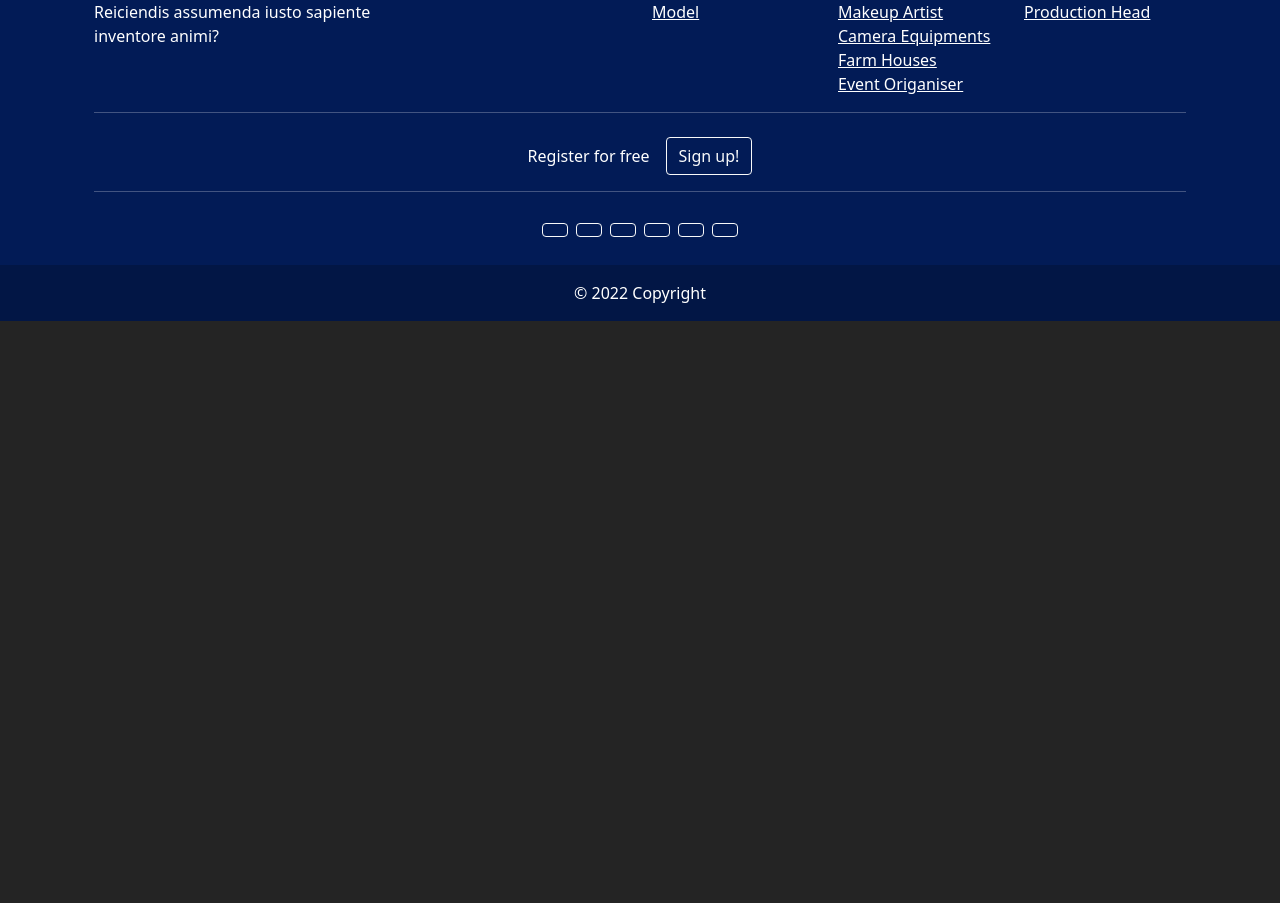
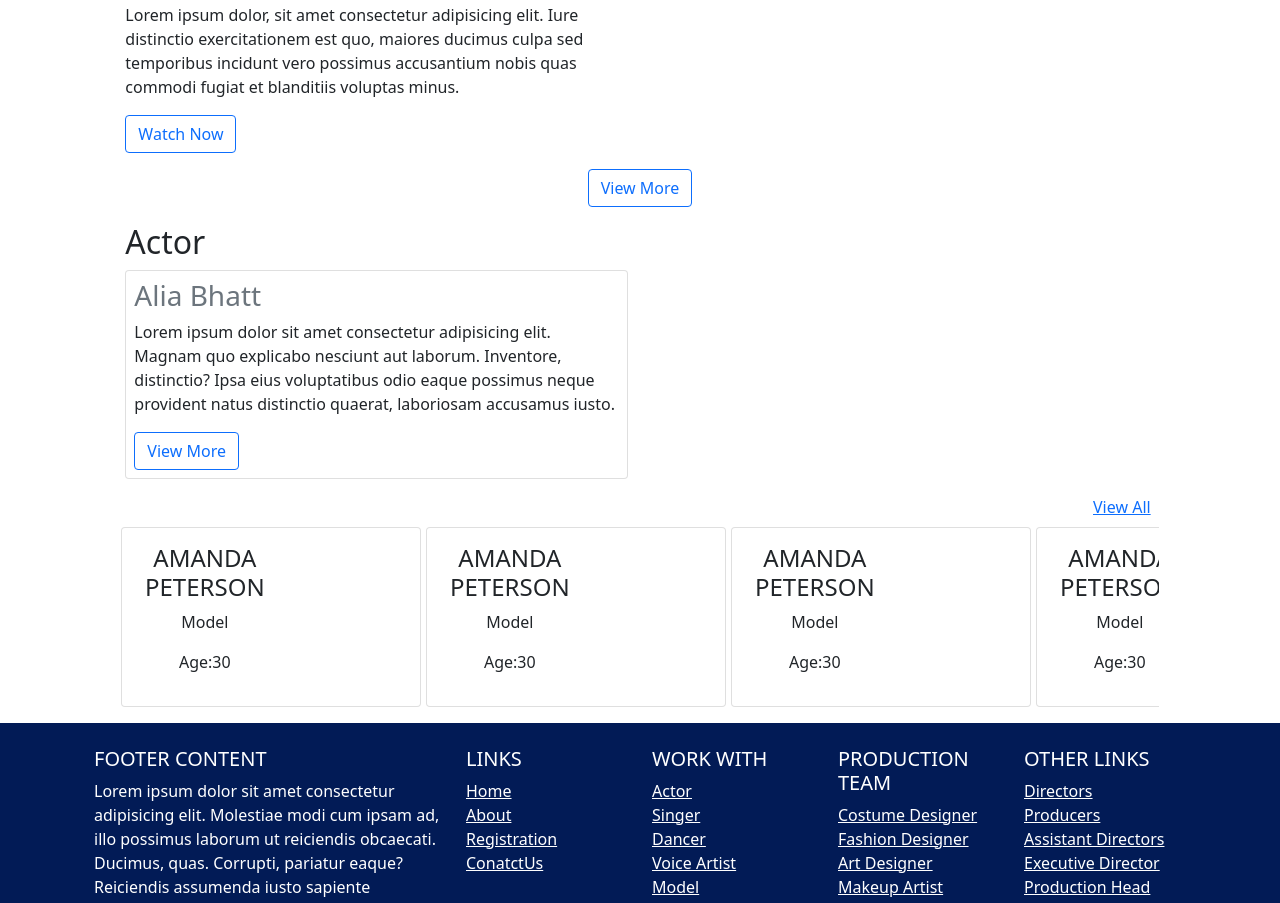
Before and after one commit to vinaysharma7503/ProBunny-Web, a React (Vite) app: page / in a window 1280 px wide. Shown: the part 1419-2322 px from the top of the page. Before the commit the page ends 1740 px from the top, so only its background shows below. Built offline with nearby package versions, Linux system fonts and the light colour scheme.

Commit message:
minor page update

```diff
--- a/src/Pages/Home/Home.scss
+++ b/src/Pages/Home/Home.scss
@@ -17,3 +17,18 @@
         border-radius: 0px 15px 15px 0px;
     }
 }
+
+.wrapper{
+    display: flex;
+    overflow-x: auto;
+    -ms-overflow-style: none;  /* IE and Edge */
+    scrollbar-width: none;
+
+    ::-webkit-scrollbar{
+       display: none;
+    }
+    .card{
+        margin-right: 5px;
+        min-width: 300px;
+    }
+}
--- a/src/Pages/Home/Home.tsx
+++ b/src/Pages/Home/Home.tsx
@@ -1,4 +1,5 @@
 import React from 'react'
+import { Link } from 'react-router-dom'
 import Footer from '../../Widgets/Footer/Footer'
 import Header from '../../Widgets/Header/Header'
 import './Home.scss'
@@ -17,7 +18,7 @@ const Home = (props: Props) => {
                         <h2>Hello, My Name is Bunny Singhal</h2><br />
                         <h4>I am a Actor.</h4>
                         <p>Lorem ipsum dolor sit amet consectetur adipisicing elit. Cupiditate, in. Accusantium fugiat, dolorem officia exercitationem reprehenderit, maxime ipsum minima facere rerum expedita quaerat sequi commodi excepturi recusandae eligendi, nobis iste?</p>
-                        <button className='btn btn-outline-primary'>Learn about me</button>
+                        <Link to='' className='btn btn-outline-primary'>Learn about me</Link>
                     </div>
                     <div className="col-md-5"></div>
                 </div>
@@ -29,7 +30,7 @@ const Home = (props: Props) => {
                         <h2>Hello, My Name is Bunny Singhal</h2><br />
                         <h4>I am a Actor.</h4>
                         <p>Lorem ipsum dolor sit amet consectetur adipisicing elit. Cupiditate, in. Accusantium fugiat, dolorem officia exercitationem reprehenderit, maxime ipsum minima facere rerum expedita quaerat sequi commodi excepturi recusandae eligendi, nobis iste?</p>
-                        <button className='btn btn-outline-primary'>Learn about me</button>
+                        <Link to='' className='btn btn-outline-primary'>Learn about me</Link>
                     </div>
                 </div>
                 <div className="row d-flex justify-content-center align-item-center p-5 location">
@@ -46,6 +47,135 @@ const Home = (props: Props) => {
                         <p>201001</p>
                     </div>
                 </div>
+                <div className="row">
+                    <div className="col-md-12">
+                        <h2 className="text-center">Our Projects</h2>
+                        <p className="text-justify">Lorem ipsum dolor, sit amet consectetur adipisicing elit. Iure distinctio exercitationem est quo, maiores ducimus culpa sed temporibus incidunt vero possimus accusantium nobis quas commodi fugiat et blanditiis voluptas minus.</p>
+                    </div>
+                    <div className="col-md-12">
+                        <div className="row d-flex justify-content-center align-item-center p-2">
+                            <div className="col-md-5">
+                                <h4>Robot 2.0</h4>
+                                <p>Lorem ipsum dolor, sit amet consectetur adipisicing elit. Iure distinctio exercitationem est quo, maiores ducimus culpa sed temporibus incidunt vero possimus accusantium nobis quas commodi fugiat et blanditiis voluptas minus.</p>
+                                <Link to='' className='btn btn-outline-primary'>Watch Now</Link>
+                            </div>
+                            <div className="col-md-5"></div>
+                        </div>
+                        <div className="row">
+                            <div className="col-md-3"></div>
+                            <div className="col-md-3"></div>
+                            <div className="col-md-3"></div>
+                            <div className="col-md-3"></div>
+                        </div>
+                        <div className="row">
+                            <div className="col-md-12 d-flex justify-content-center align-item-center p-2">
+                                <Link to='' className='btn btn-outline-primary'>View More</Link>
+                            </div>
+                        </div>
+                    </div>
+                </div>
+                <div className="row d-flex justify-content-center align-item-center p-2">
+                    <div className="col-md-5">
+                        <h2>Actor</h2>
+                        <div className="card p-2">
+                            <div className="header">
+                                <h3 className='text-muted'>Alia Bhatt</h3>
+                            </div>
+                            <div className="body">
+                                <p>Lorem ipsum dolor sit amet consectetur adipisicing elit. Magnam quo explicabo nesciunt aut laborum. Inventore, distinctio? Ipsa eius voluptatibus odio eaque possimus neque provident natus distinctio quaerat, laboriosam accusamus iusto.</p>
+                                <Link to='' className='btn btn-outline-primary'>View More</Link>
+                            </div>
+                        </div>
+                    </div>
+                    <div className="col-md-5"></div>
+                    <div className="col-md-10 p-2">
+                        <div className='d-flex justify-content-end align-item-center p-2'>
+                            <Link to=''>View All</Link>
+                        </div>
+                        <div className="wrapper">
+                            <div className="card">
+                                <div className="card-body">
+                                    <div className="col-md-6"></div>
+                                    <div className="col-md-6">
+                                        <h4 className="text-center">AMANDA PETERSON</h4>
+                                        <p className="text-center">Model</p>
+                                        <p className="text-center">Age:30</p>
+                                    </div>
+                                </div>
+                            </div>
+                            <div className="card">
+                                <div className="card-body">
+                                    <div className="col-md-6"></div>
+                                    <div className="col-md-6">
+                                        <h4 className="text-center">AMANDA PETERSON</h4>
+                                        <p className="text-center">Model</p>
+                                        <p className="text-center">Age:30</p>
+                                    </div>
+                                </div>
+                            </div>
+                            <div className="card">
+                                <div className="card-body">
+                                    <div className="col-md-6"></div>
+                                    <div className="col-md-6">
+                                        <h4 className="text-center">AMANDA PETERSON</h4>
+                                        <p className="text-center">Model</p>
+                                        <p className="text-center">Age:30</p>
+                                    </div>
+                                </div>
+                            </div>
+                            <div className="card">
+                                <div className="card-body">
+                                    <div className="col-md-6"></div>
+                                    <div className="col-md-6">
+                                        <h4 className="text-center">AMANDA PETERSON</h4>
+                                        <p className="text-center">Model</p>
+                                        <p className="text-center">Age:30</p>
+                                    </div>
+                                </div>
+                            </div>
+                            <div className="card">
+                                <div className="card-body">
+                                    <div className="col-md-6"></div>
+                                    <div className="col-md-6">
+                                        <h4 className="text-center">AMANDA PETERSON</h4>
+                                        <p className="text-center">Model</p>
+                                        <p className="text-center">Age:30</p>
+                                    </div>
+                                </div>
+                            </div>
+                            <div className="card">
+                                <div className="card-body">
+                                    <div className="col-md-6"></div>
+                                    <div className="col-md-6">
+                                        <h4 className="text-center">AMANDA PETERSON</h4>
+                                        <p className="text-center">Model</p>
+                                        <p className="text-center">Age:30</p>
+                                    </div>
+                                </div>
+                            </div>
+                            <div className="card">
+                                <div className="card-body">
+                                    <div className="col-md-6"></div>
+                                    <div className="col-md-6">
+                                        <h4 className="text-center">AMANDA PETERSON</h4>
+                                        <p className="text-center">Model</p>
+                                        <p className="text-center">Age:30</p>
+                                    </div>
+                                </div>
+                            </div>
+                            <div className="card">
+                                <div className="card-body">
+                                    <div className="col-md-6"></div>
+                                    <div className="col-md-6">
+                                        <h4 className="text-center">AMANDA PETERSON</h4>
+                                        <p className="text-center">Model</p>
+                                        <p className="text-center">Age:30</p>
+                                    </div>
+                                </div>
+                            </div>
+                        </div>
+                    </div>
+                </div>
             </div>
             <Footer />
         </>
```
